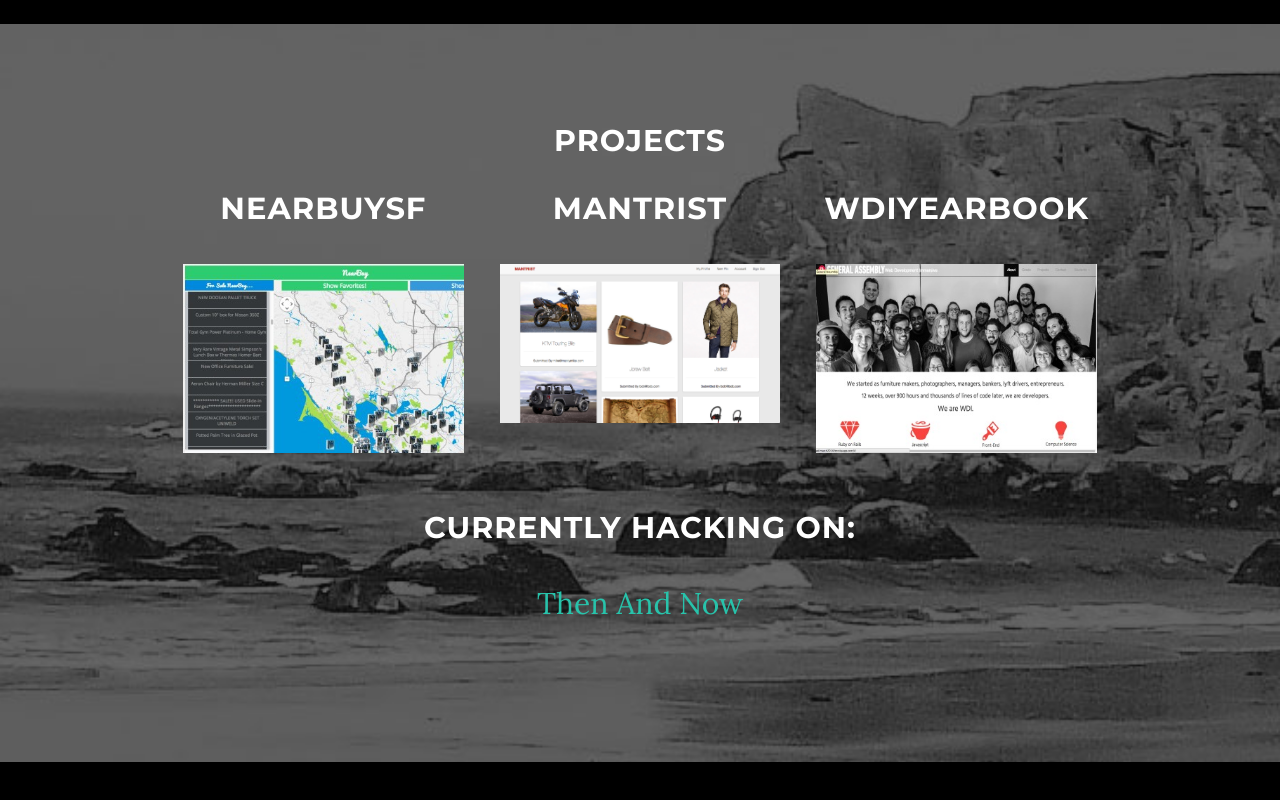
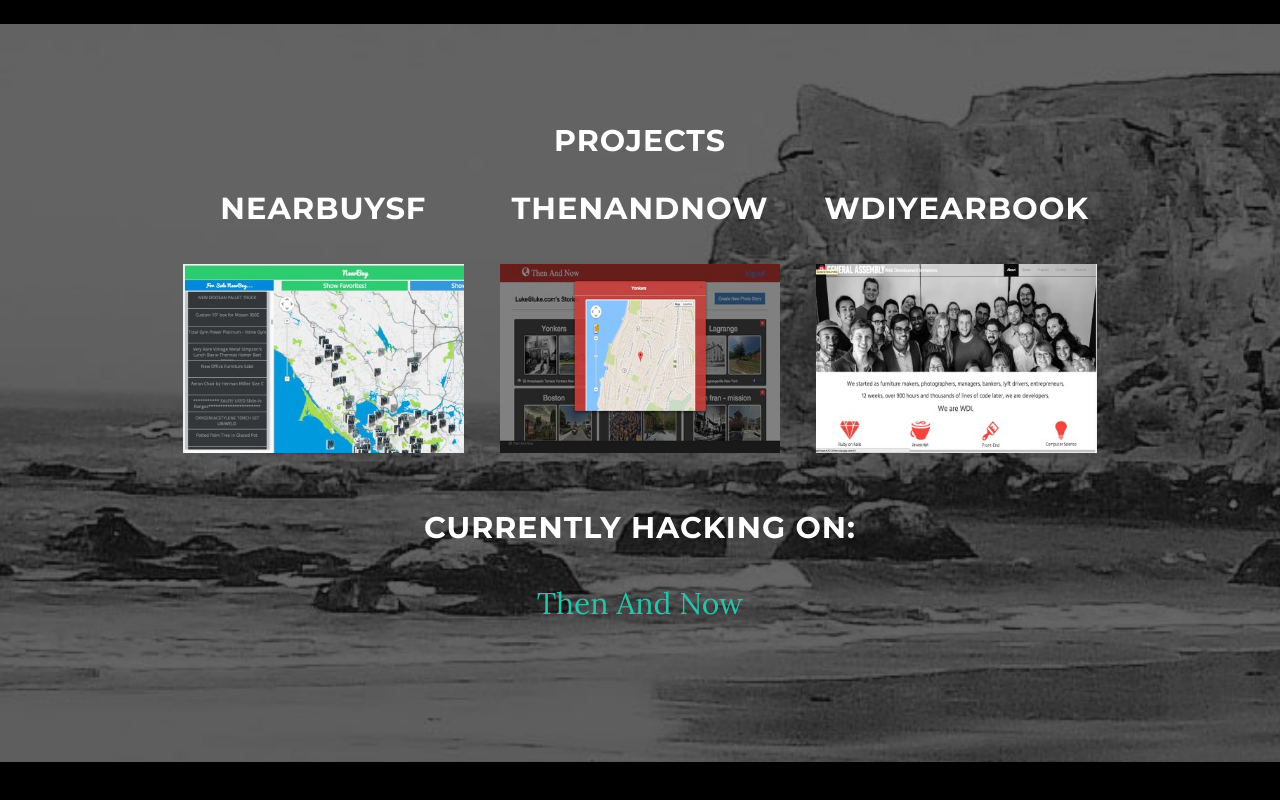
Before and after one commit to ldrohan/ldrohan.github.io, a plain HTML site: page index.html in a window 1280 px wide. Shown: the part 1457-2257 px from the top of the page. Drawn offline with nearby package versions, Linux system fonts and the light colour scheme; some packages are replaced by stand-ins of ours.

Commit message:
REVERTING

```diff
--- a/index.html
+++ b/index.html
@@ -97,9 +97,9 @@
                     </div>
 
                     <div id="center-photo-div" class="col-xs-12 col-sm-4 col-md-4 col-lg-4 text-center">
-                    <h3 class="project-title" style="font-size: 30.5px;">Mantrist</h3>
-                    <a class="texthover" href="http://mantrist.herokuapp.com" target="_blank">
-                       <img id="middle-image" src="img/mantrist.jpg" class="img-responsive" alt="Image">
+                    <h3 class="project-title" style="font-size: 30.5px;">ThenAndNow</h3>
+                    <a class="texthover" href="http://thenandnow.herokuapp.com" target="_blank">
+                       <img id="middle-image" src="img/thenandnow.jpg" class="img-responsive" alt="Image">
                        <div class="overlay"><br/>
                          <span>Example User: 'luke@luke.com' Password: 'password'</span>
                         </div>
```
